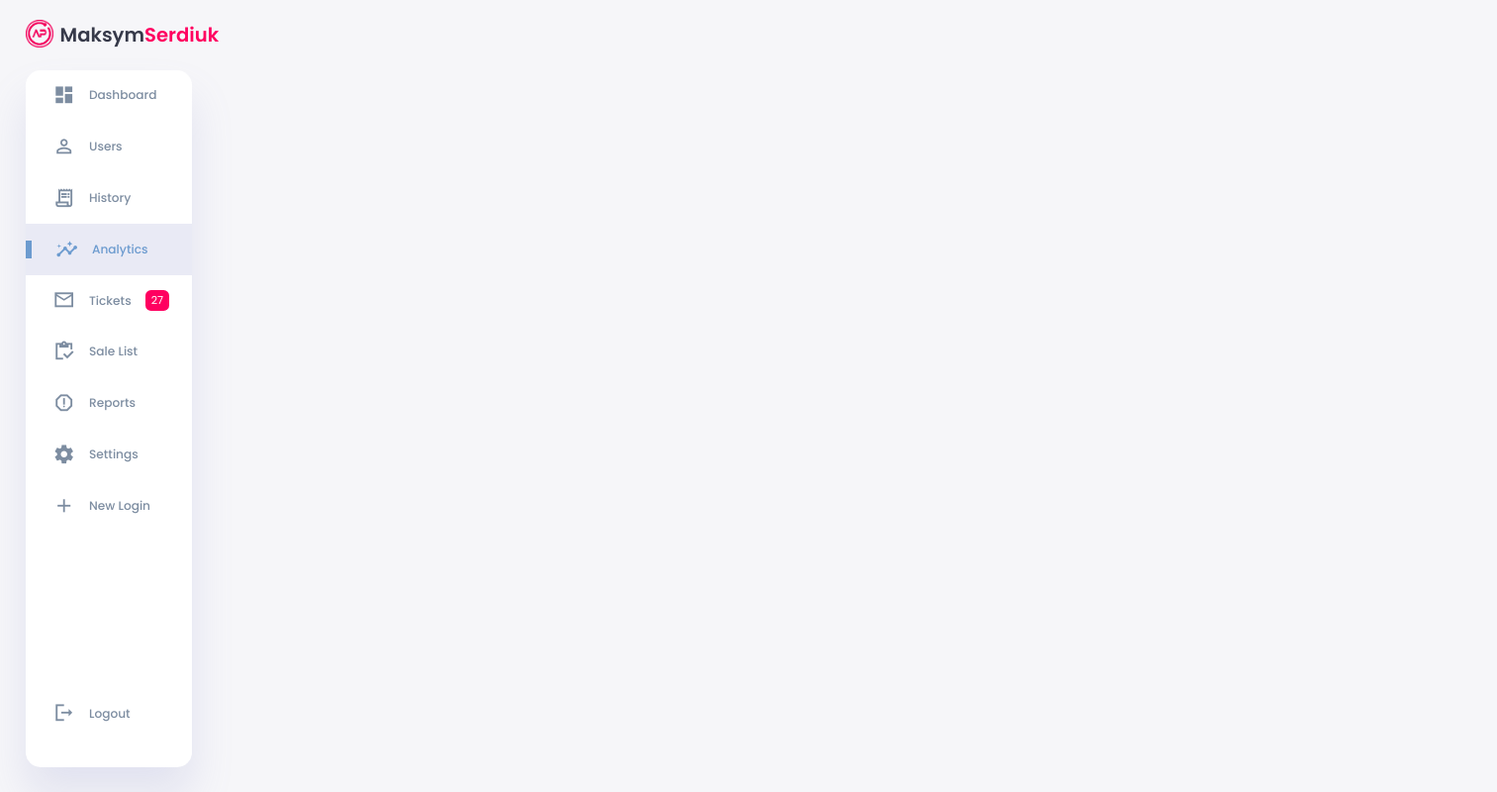
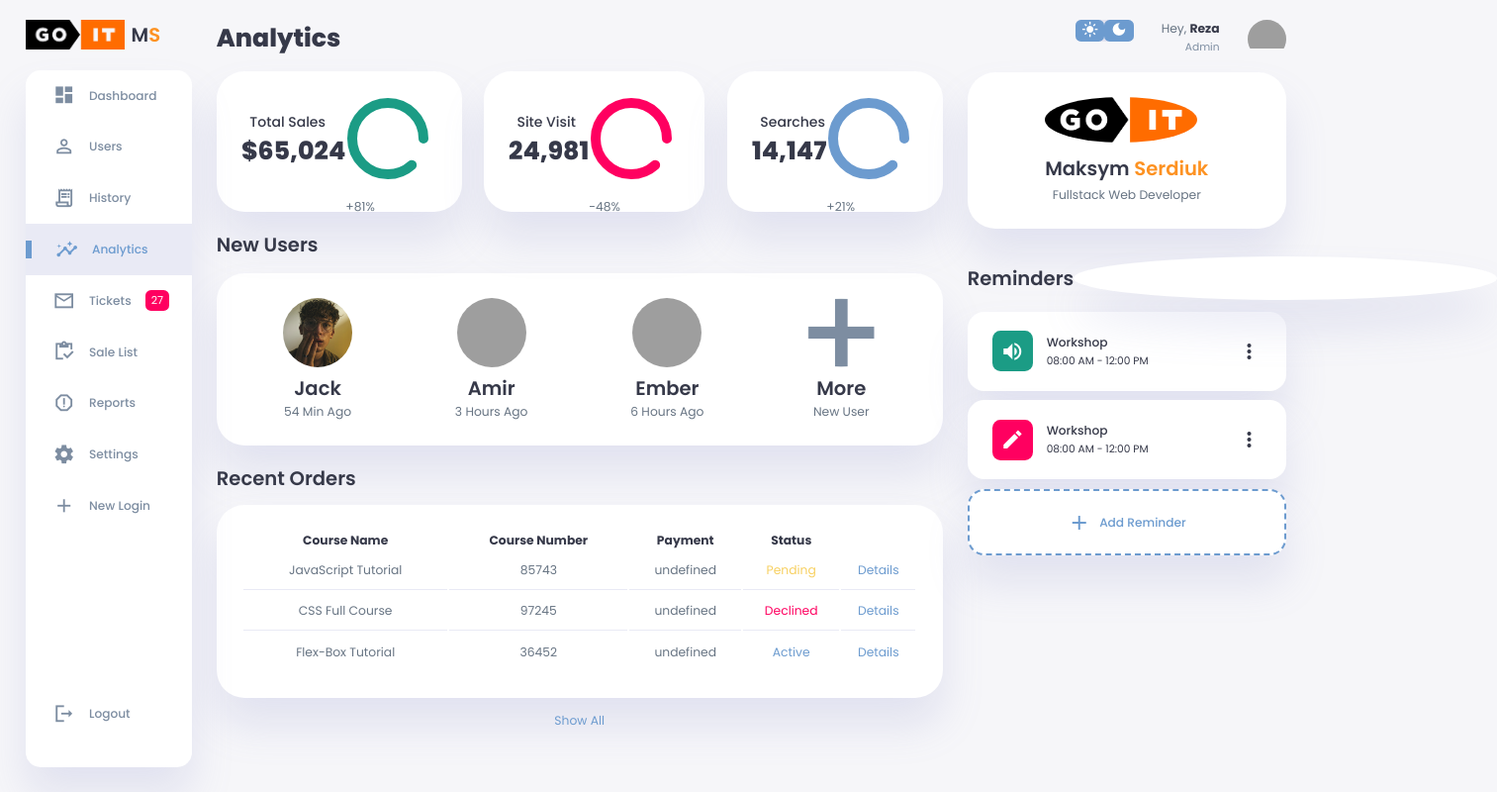
Before and after one commit to Serdiuk-Maksym/Responsive_Dashboard, a website: page index.html in a window 1280 px wide. Shown: the whole page at 99% size, 1513 px wide, since content can reach past the window. Drawn offline with Linux system fonts and the light colour scheme; grey boxes are pictures that could not be loaded.

Commit message:
some fix

```diff
--- a/css/style.css
+++ b/css/style.css
@@ -3,6 +3,7 @@
 :root {
   --color-primary: #6c9bcf;
   --color-danger: #ff0060;
+  --color-logo: #fd9222;
   --color-success: #1b9c85;
   --color-warning: #f7d060;
   --color-white: #fff;
@@ -103,6 +104,10 @@ b {
 
 .danger {
   color: var(--color-danger);
+}
+
+.logo-color {
+  color: var(--color-logo);
 }
 
 .success {
--- a/index.html
+++ b/index.html
@@ -16,8 +16,12 @@
       <aside>
         <div class="toggle">
           <div class="logo">
-            <img src="images/logo.png" alt="logo" />
-            <h2>Maksym<span class="danger">Serdiuk</span></h2>
+            <img
+              src="images/logo-go_it.png"
+              alt="logo"
+              style="width: 100px; height: auto"
+            />
+            <h2>M<span class="logo-color">S</span></h2>
           </div>
           <div class="close" id="close-btn">
             <span class="material-icons-sharp"> close </span>
@@ -69,9 +73,178 @@
         </div>
       </aside>
       <!-- End of Sidebar Section -->
+
+      <!-- Main Content -->
+      <main>
+        <h1>Analytics</h1>
+        <!-- Analyses -->
+        <div class="analyse">
+          <div class="sales">
+            <div class="status">
+              <div class="info">
+                <h3>Total Sales</h3>
+                <h1>$65,024</h1>
+              </div>
+              <div class="progresss">
+                <svg>
+                  <circle cx="38" cy="38" r="36"></circle>
+                </svg>
+                <div class="persentage">
+                  <p>+81%</p>
+                </div>
+              </div>
+            </div>
+          </div>
+          <div class="visits">
+            <div class="status">
+              <div class="info">
+                <h3>Site Visit</h3>
+                <h1>24,981</h1>
+              </div>
+              <div class="progresss">
+                <svg>
+                  <circle cx="38" cy="38" r="36"></circle>
+                </svg>
+                <div class="persentage">
+                  <p>-48%</p>
+                </div>
+              </div>
+            </div>
+          </div>
+          <div class="searches">
+            <div class="status">
+              <div class="info">
+                <h3>Searches</h3>
+                <h1>14,147</h1>
+              </div>
+              <div class="progresss">
+                <svg>
+                  <circle cx="38" cy="38" r="36"></circle>
+                </svg>
+                <div class="persentage">
+                  <p>+21%</p>
+                </div>
+              </div>
+            </div>
+          </div>
+        </div>
+        <!-- End of Analyses -->
+        <div class="new-users">
+          <h2>New Users</h2>
+          <div class="user-list">
+            <div class="user">
+              <img src="./images/profile-2.jpg" alt="photo Jack" />
+              <h2>Jack</h2>
+              <p>54 Min Ago</p>
+            </div>
+            <div class="user">
+              <img src="./images/profile-3.jpg" alt="photo Amir" />
+              <h2>Amir</h2>
+              <p>3 Hours Ago</p>
+            </div>
+            <div class="user">
+              <img src="./images/profile-4.jpg" alt="photo Ember" />
+              <h2>Ember</h2>
+              <p>6 Hours Ago</p>
+            </div>
+            <div class="user">
+              <img src="./images/plus.png" alt="symbol add new user" />
+              <h2>More</h2>
+              <p>New User</p>
+            </div>
+          </div>
+        </div>
+        <!-- Recent Orders Table -->
+        <div class="recent-orders">
+          <h2>Recent Orders</h2>
+          <table>
+            <thead>
+              <tr>
+                <th>Course Name</th>
+                <th>Course Number</th>
+                <th>Payment</th>
+                <th>Status</th>
+                <th></th>
+              </tr>
+            </thead>
+            <tbody></tbody>
+          </table>
+          <a href="#">Show All</a>
+        </div>
+        <!-- End of Recent Orders Table -->
+      </main>
+      <!-- End of Main Content -->
+
+      <!-- Right Section -->
+      <div class="right-section">
+        <div class="nav">
+          <button id="menu-btn">
+            <span class="material-icons-sharp"> menu </span>
+          </button>
+          <div class="dark-mode">
+            <span class="material-icons-sharp active"> light_mode </span>
+            <span class="material-icons-sharp active"> dark_mode </span>
+          </div>
+          <div class="profile">
+            <div class="info">
+              <p>Hey, <b>Reza</b></p>
+              <small class="text-muted">Admin</small>
+            </div>
+            <div class="profile-photo">
+              <img src="./images/profile-1.jpg" alt="photo of user" />
+            </div>
+          </div>
+        </div>
+        <!-- End of Nav -->
+        <div class="user-profile">
+          <div class="logo">
+            <img src="./images/logo-go_it.png" alt="logo" />
+            <h2>Maksym <span class="logo-color">Serdiuk</span></h2>
+            <p>Fullstack Web Developer</p>
+          </div>
+        </div>
+        <div class="reminders">
+          <div class="header">
+            <h2>Reminders</h2>
+            <span class="material-icons-sharp"> notification_none </span>
+          </div>
+          <div class="notification">
+            <div class="icon">
+              <span class="material-icons-sharp"> volume_up </span>
+            </div>
+            <div class="content">
+              <div class="info">
+                <h3>Workshop</h3>
+                <small class="text_muted"> 08:00 AM - 12:00 PM </small>
+              </div>
+              <span class="material-icons-sharp"> more_vert </span>
+            </div>
+          </div>
+
+          <div class="notification deactive">
+            <div class="icon">
+              <span class="material-icons-sharp"> edit </span>
+            </div>
+            <div class="content">
+              <div class="info">
+                <h3>Workshop</h3>
+                <small class="text_muted"> 08:00 AM - 12:00 PM </small>
+              </div>
+              <span class="material-icons-sharp"> more_vert </span>
+            </div>
+          </div>
+
+          <div class="notification add-reminder">
+            <div>
+              <span class="material-icons-sharp"> add </span>
+              <h3>Add Reminder</h3>
+            </div>
+          </div>
+        </div>
+      </div>
     </div>
 
-    <script src="orders.js"></script>
+    <script src="./js/orders.js"></script>
     <script src="index.js"></script>
   </body>
 </html>
--- /dev/null
+++ b/index.js
@@ -0,0 +1,37 @@
+const sideMenu = document.querySelector('aside');
+const menuBtn = document.getElementById('menu-btn');
+const closeBtn = document.getElementById('close-btn');
+
+const darkMode = document.querySelector('.dark-mode');
+
+menuBtn.addEventListener('click', () => {
+  sideMenu.style.display = 'block';
+});
+
+closeBtn.addEventListener('click', () => {
+  sideMenu.style.display = 'none';
+});
+
+darkMode.addEventListener('click', () => {
+  document.body.classList.toggle('dark-mode-variables');
+  darkMode.querySelector('span:nth-child(1)').classList.toggle('active');
+  darkMode.querySelector('span:nth-child(2)').classList.toggle('active');
+});
+
+Orders.forEach((order) => {
+  const tr = document.createElement('tr');
+  const trContent = `
+    <td>${order.productName}</td>
+    <td>${order.productNumber}</td>
+    <td>${order.productStatus}</td>
+    <td class="${
+      order.status === 'Declined'
+        ? 'danger'
+        : order.status === 'Pending'
+        ? 'warning'
+        : 'primary'
+    }">${order.status}</td>
+    <td class="primary">Details</td>`;
+  tr.innerHTML = trContent;
+  document.querySelector('table tbody').appendChild(tr);
+});
--- /dev/null
+++ b/js/orders.js
@@ -0,0 +1,20 @@
+const Orders = [
+  {
+    productName: 'JavaScript Tutorial',
+    productNumber: '85743',
+    paymentStatus: 'Due',
+    status: 'Pending',
+  },
+  {
+    productName: 'CSS Full Course',
+    productNumber: '97245',
+    paymentStatus: 'Refunded',
+    status: 'Declined',
+  },
+  {
+    productName: 'Flex-Box Tutorial',
+    productNumber: '36452',
+    paymentStatus: 'Paid',
+    status: 'Active',
+  },
+];
```
Also changed, not shown: images/logo-go_it.png (added).
